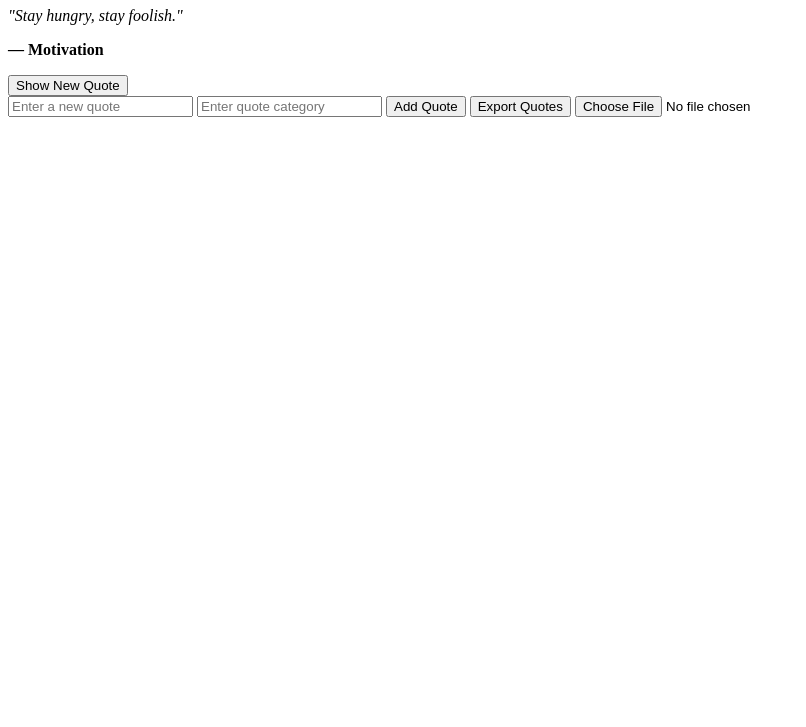
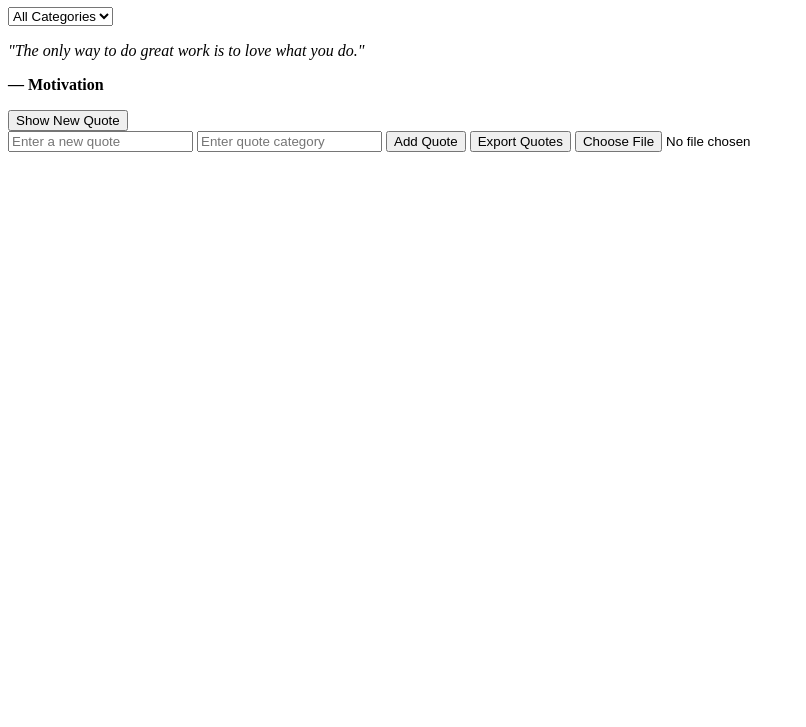
Before and after one commit to Nkanyiso321/alx_fe_javascript, a plain HTML site: page dom-manipulation/index.html in a window 1280 px wide. Shown: the part 73-800 px from the top of the page, without its empty margins (0-806 px from the left). Drawn offline with Linux system fonts and the light colour scheme.

Commit message:
Add dynamic category filtering with web storage persistence to Dynamic Quote Generator

```diff
--- a/dom-manipulation/index.html
+++ b/dom-manipulation/index.html
@@ -7,6 +7,9 @@
 </head>
 <body>
   <h1>Dynamic Quote Generator</h1>
+  <select id="categoryFilter" onchange="filterQuotes()">
+    <option value="all">All Categories</option>
+  </select>
   <div id="quoteDisplay"></div>
   <button id="newQuote">Show New Quote</button>
   <script src="script.js"></script>
--- a/dom-manipulation/script.js
+++ b/dom-manipulation/script.js
@@ -30,14 +30,66 @@ function loadLastQuote() {
   return lastQuote ? JSON.parse(lastQuote) : null;
 }
 
-// Function to display a random quote
-function showRandomQuote() {
+// Function to save the selected category filter to local storage
+function saveSelectedCategory(category) {
+  localStorage.setItem('selectedCategory', category);
+}
+
+// Function to load the selected category filter from local storage
+function loadSelectedCategory() {
+  return localStorage.getItem('selectedCategory') || 'all';
+}
+
+// Function to populate the category dropdown
+function populateCategories() {
+  const categoryFilter = document.getElementById('categoryFilter');
+  // Get unique categories
+  const categories = [...new Set(quotes.map(quote => quote.category))];
+
+  // Preserve the selected value
+  const selectedValue = categoryFilter.value;
+
+  // Clear existing options except "All Categories"
+  categoryFilter.innerHTML = '<option value="all">All Categories</option>';
+
+  // Add unique categories to the dropdown
+  categories.forEach(category => {
+    const option = document.createElement('option');
+    option.value = category;
+    option.textContent = category;
+    categoryFilter.appendChild(option);
+  });
+
+  // Restore the selected value or set to saved category
+  categoryFilter.value = selectedValue && categories.includes(selectedValue) ? selectedValue : loadSelectedCategory();
+}
+
+// Function to filter and display quotes based on the selected category
+function filterQuotes() {
+  const categoryFilter = document.getElementById('categoryFilter');
+  const selectedCategory = categoryFilter.value;
+
+  // Save the selected category to local storage
+  saveSelectedCategory(selectedCategory);
+
+  // Filter quotes based on the selected category
+  const filteredQuotes = selectedCategory === 'all'
+    ? quotes
+    : quotes.filter(quote => quote.category === selectedCategory);
+
   const quoteDisplay = document.getElementById('quoteDisplay');
   quoteDisplay.innerHTML = ''; // Clear previous content
 
-  // Select a random quote
-  const randomIndex = Math.floor(Math.random() * quotes.length);
-  const quote = quotes[randomIndex];
+  if (filteredQuotes.length === 0) {
+    const noQuotes = document.createElement('p');
+    noQuotes.textContent = 'No quotes available for this category.';
+    quoteDisplay.appendChild(noQuotes);
+    return;
+  }
+
+  // Select a random quote from filtered quotes
+  const randomIndex = Math.floor(Math.random() * filteredQuotes.length);
+  const quote = filteredQuotes[randomIndex];
 
   // Create elements for quote text and category
   const quoteText = document.createElement('p');
@@ -86,12 +138,15 @@ function addQuote() {
   // Save to local storage
   saveQuotes();
 
+  // Update categories in the dropdown
+  populateCategories();
+
   // Clear input fields
   document.getElementById('newQuoteText').value = '';
   document.getElementById('newQuoteCategory').value = '';
 
-  // Display a random quote
-  showRandomQuote();
+  // Refresh displayed quote based on current filter
+  filterQuotes();
 }
 
 // Function to export quotes to a JSON file
@@ -121,7 +176,8 @@ function importFromJsonFile(event) {
       }
       quotes.push(...importedQuotes);
       saveQuotes();
-      showRandomQuote();
+      populateCategories(); // Update categories after import
+      filterQuotes(); // Refresh display based on current filter
       alert('Quotes imported successfully!');
     } catch (e) {
       alert('Error importing quotes. Please ensure the file is valid JSON.');
@@ -138,12 +194,19 @@ document.addEventListener('DOMContentLoaded', () => {
   // Create the form and import/export controls dynamically
   createAddQuoteForm();
 
+  // Populate categories in the dropdown
+  populateCategories();
+
   // Add event listener for the "Show New Quote" button
-  document.getElementById('newQuote').addEventListener('click', showRandomQuote);
+  document.getElementById('newQuote').addEventListener('click', filterQuotes);
 
-  // Display the last viewed quote (if available) or a random one
+  // Set the dropdown to the last selected category
+  document.getElementById('categoryFilter').value = loadSelectedCategory();
+
+  // Display the last viewed quote (if available and matches filter) or a filtered quote
   const lastQuote = loadLastQuote();
-  if (lastQuote) {
+  const selectedCategory = loadSelectedCategory();
+  if (lastQuote && (selectedCategory === 'all' || lastQuote.category === selectedCategory)) {
     const quoteDisplay = document.getElementById('quoteDisplay');
     quoteDisplay.innerHTML = '';
     const quoteText = document.createElement('p');
@@ -155,6 +218,6 @@ document.addEventListener('DOMContentLoaded', () => {
     quoteDisplay.appendChild(quoteText);
     quoteDisplay.appendChild(quoteCategory);
   } else {
-    showRandomQuote();
+    filterQuotes();
   }
 });
```
